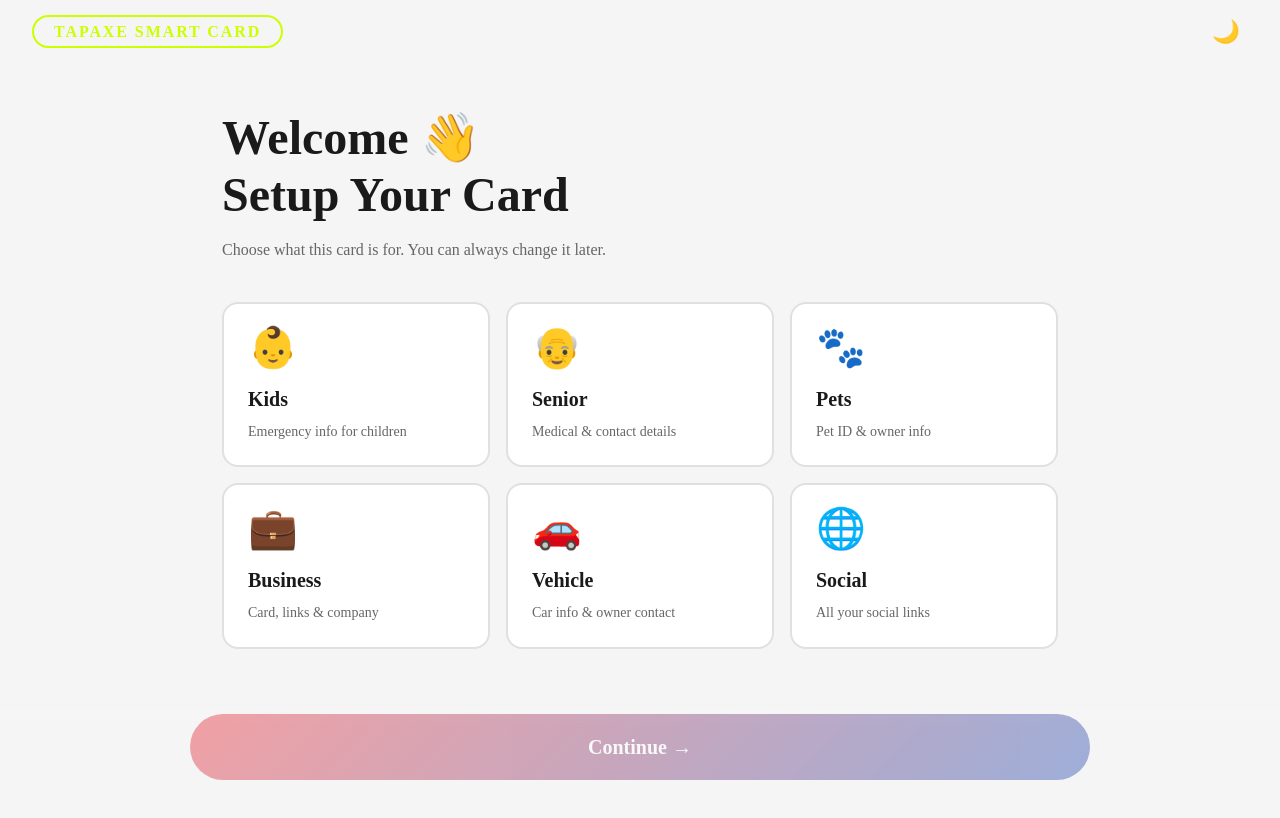
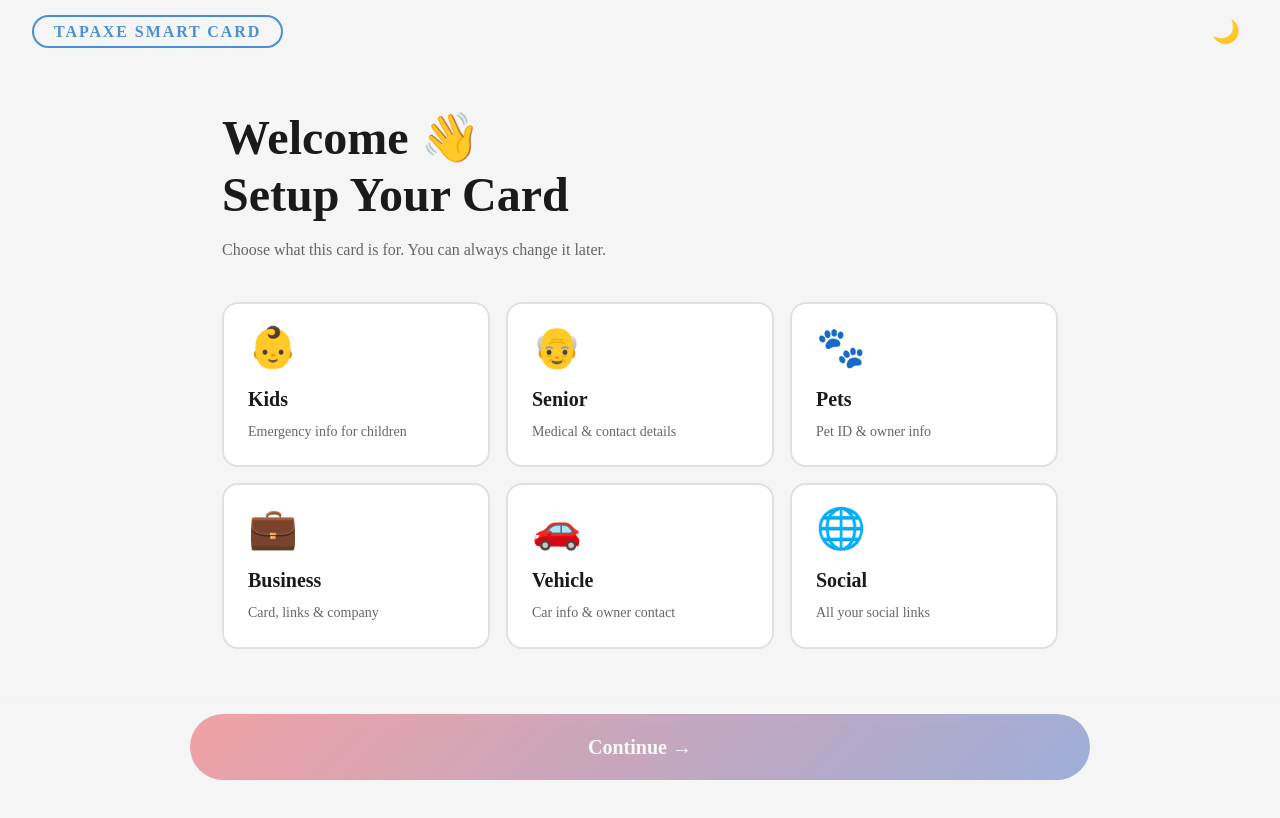
Before and after one commit to BasawarajBiradar/digital_details_frontend_techJagannath, an Angular app: page /setup in a window 1280 px wide. Shown: the top 818 px of the page. Built offline with nearby package versions, Linux system fonts and the light colour scheme.

Commit message:
corrected the header title colour

```diff
--- a/src/app/shared/components/navbar/navbar.scss
+++ b/src/app/shared/components/navbar/navbar.scss
@@ -12,8 +12,8 @@
     font-size: clamp(0.65rem, 2vw, 1rem);
     font-weight: 700;
     letter-spacing: 0.12em;
-    color: #CCFF00;
-    border: 2px solid #CCFF00;
+    color: #4A90D9;
+    border: 2px solid #4A90D9;
     border-radius: 999px;
     padding: clamp(4px, 1vw, 6px) clamp(12px, 2vw, 20px);
     transition: opacity 0.3s ease;
```
